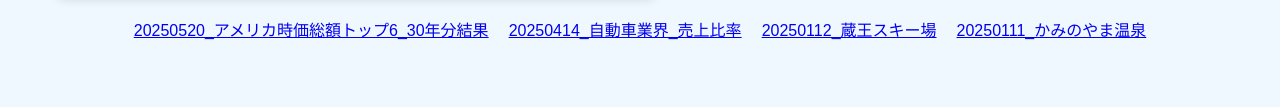
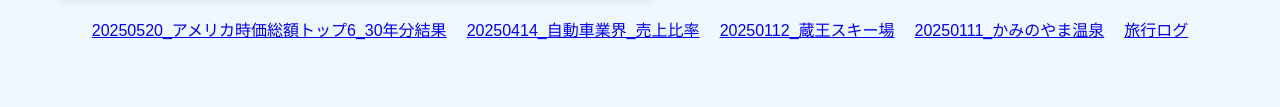
Before and after one commit to goldhairloli/travel, a plain HTML site: page index.html in a window 1280 px wide. Shown: the part 559-666 px from the top of the page. Drawn offline with Linux system fonts and the light colour scheme.

Commit message:
Update index.html

```diff
--- a/index.html
+++ b/index.html
@@ -64,6 +64,7 @@
         <a href= "https://goldhairloli.github.io/travel/20250414_自動車業界_売上比率.html" >20250414_自動車業界_売上比率</a>
         <a href= "https://goldhairloli.github.io/travel/20250112.html" >20250112_蔵王スキー場</a>
         <a href= "https://goldhairloli.github.io/travel/20250111.html" >20250111_かみのやま温泉</a>
+        <a href= "https://goldhairloli.github.io/travel/mapapp.html" >旅行ログ</a>
     </div>
 
     <footer>
```
